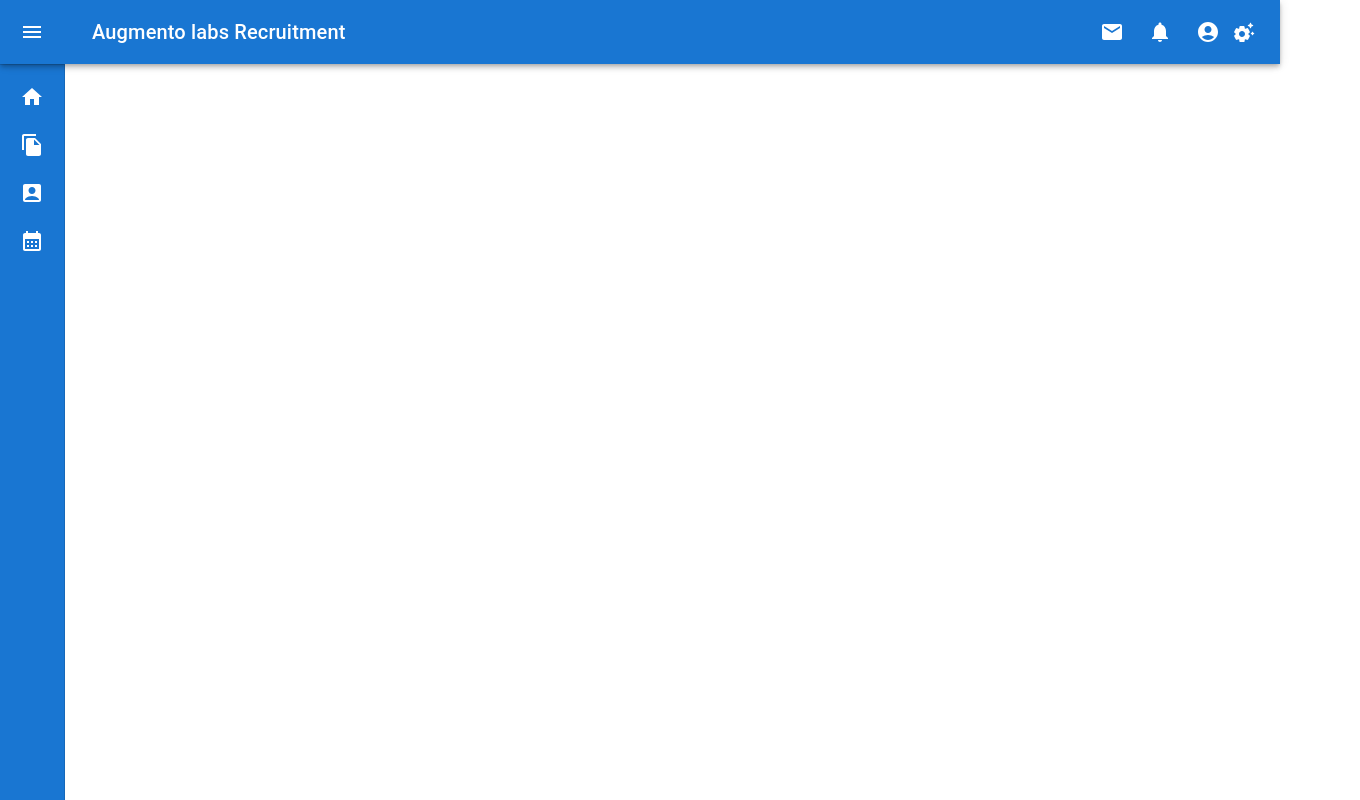
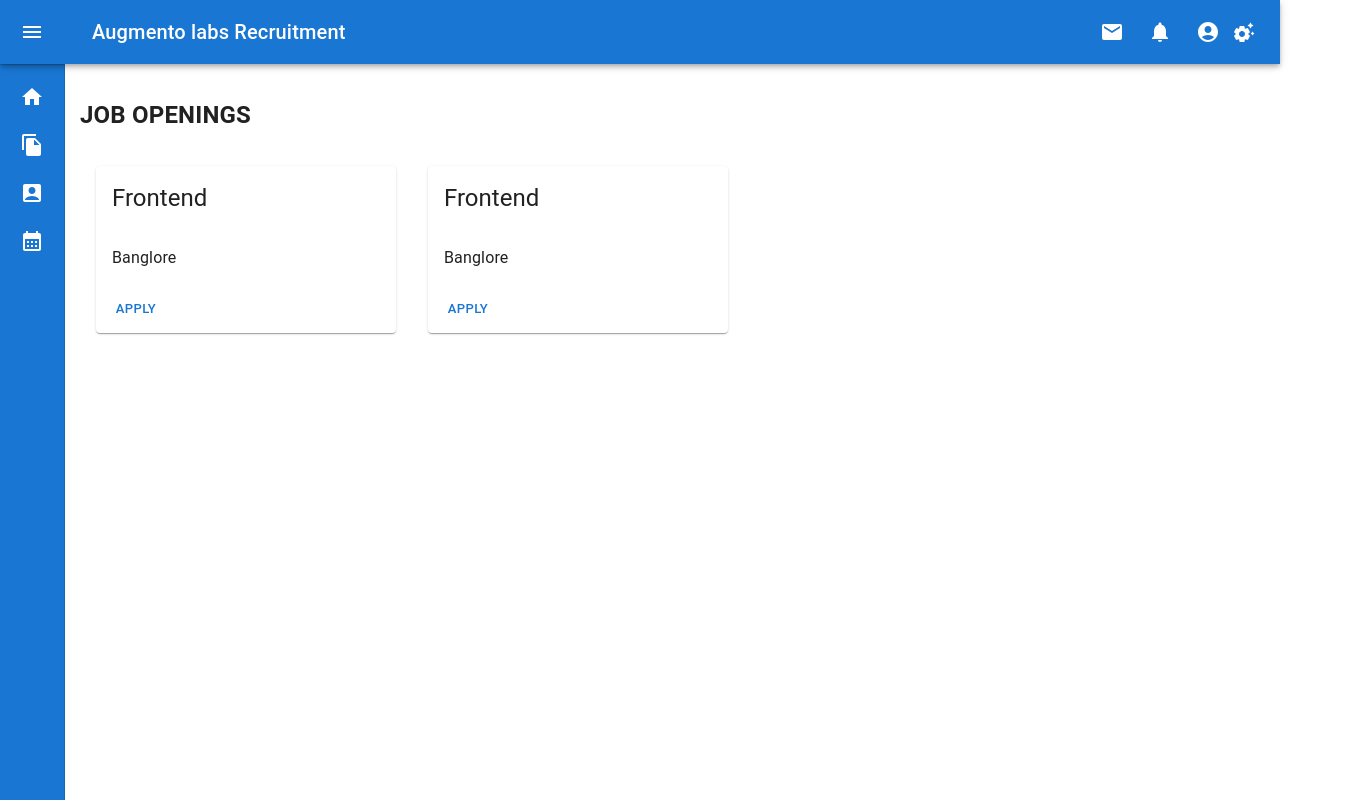
Before and after one commit to AugmenoLabs/Recruitment-Management-System-UI, a React (Create React App) app in the folder recruitment-mgmt-ui/: page / in a window 1280 px wide. Shown: the whole page, 1360 px wide, since content can reach past the window. Built offline with nearby package versions, Linux system fonts and the light colour scheme.

Commit message:
dashboard rms

```diff
--- a/recruitment-mgmt-ui/src/App.tsx
+++ b/recruitment-mgmt-ui/src/App.tsx
@@ -16,7 +16,7 @@ const App:React.FunctionComponent= ()=> {
     <div className="App">
 
        <MiniDrawer/>
-       {/* <JobCards/> */}
+       <JobCards/>
 
     </div>
   );
--- a/recruitment-mgmt-ui/src/components/Navbar/navbar.component.tsx
+++ b/recruitment-mgmt-ui/src/components/Navbar/navbar.component.tsx
@@ -52,7 +52,7 @@ import MailIcon from '@mui/icons-material/Mail';
 import NotificationsIcon from '@mui/icons-material/Notifications';
 import SettingsSuggestRoundedIcon from '@mui/icons-material/SettingsSuggestRounded';
 import MoreIcon from '@mui/icons-material/MoreVert';
-import MiniDrawer from './Drawer.component';
+import MiniDrawer from './drawer.component';
 
 // const Search = styled('div')(({ theme }) => ({
 //   position: 'relative',
```
